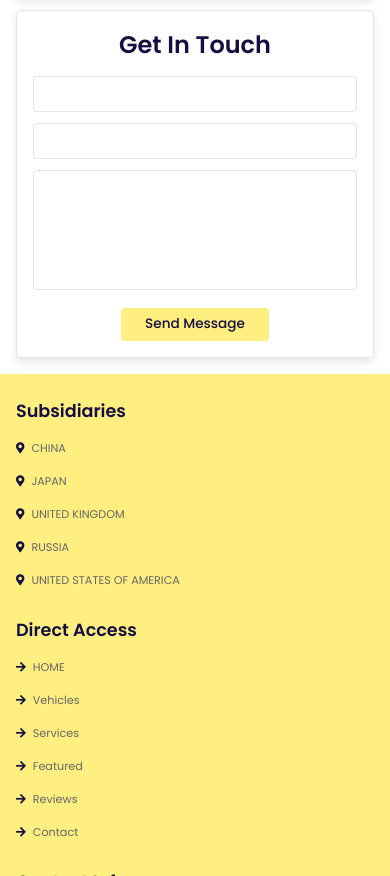
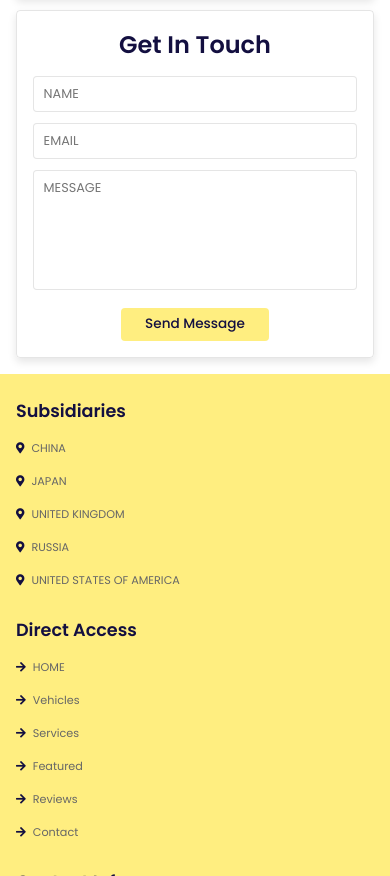
Before and after one commit to OVERGEAREDMONARCH/HTML-CSS-Responsive-Cars-Website-NEW, a plain HTML site: page index.html in a window 390 px wide. Shown: the part 4767-5643 px from the top of the page. Drawn offline with nearby package versions, Linux system fonts and the light colour scheme; animation ran at ten frames a second.

Commit message:
HTML-CSS-Responsive-Cars-Website-NEW

```diff
--- a/index.html
+++ b/index.html
@@ -551,9 +551,9 @@
         <form action="https://api.web3forms.com/submit" method="POST" class="">
             <h3>Get In Touch</h3>
             <input type="hidden" name="access_key" value="a66878ef-76a9-4e5a-8ffc-66991e453b7f">
-            <input type="text" name="name" class="box" required>
-            <input type="email" name="email" class="box" required>
-            <textarea name="message" class="box" cols="30" rows="10" required></textarea>
+            <input type="text" name="NAME" class="box" placeholder="NAME" required>
+            <input type="email" name="EMAIL" class="box" placeholder="EMAIL" required>
+            <textarea name="MESSAGE" class="box" placeholder="MESSAGE" cols="30" rows="10" required></textarea>
             <input type="submit" value="send message" class="btn">
         </form>
 
```
